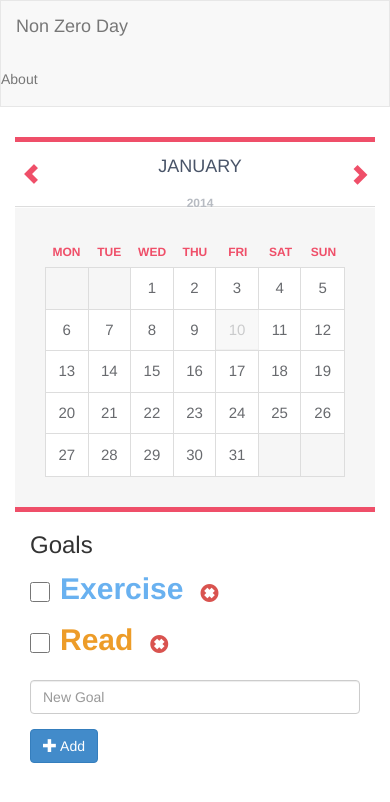
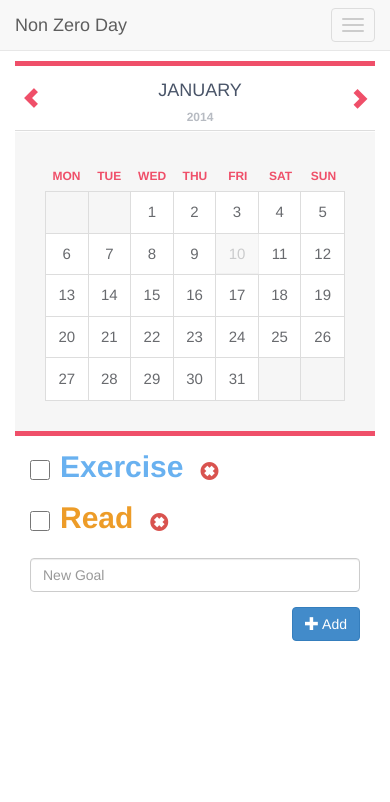
Before and after one commit to wyegelwel/nonzeroday, a website: page views/index.html in a window 390 px wide. Drawn offline with Linux system fonts and the light colour scheme; files that its build step writes are made by us from their sources; files whose address does not match are found by name.

Commit message:
Site now works well on mobile. Needed to add a meta tag in the header. css fix for year

```diff
--- a/public/css/nonzeroday.css
+++ b/public/css/nonzeroday.css
@@ -19,6 +19,11 @@
 
 #addForm{
 	margin-top: 10px;
+	padding-bottom: 100px
+}
+
+#addBtn{
+	float: right;
 }
 
 .btn-rm, .btn-rm:hover, .btn-rm:focus, .btn-rm:active{
@@ -26,9 +31,16 @@
 	border-color: #ffffff;
 }
 
+.navbar{
+	margin-bottom: 0px;
+}
+
 .glyphicon-rm{
 	color: #d9534f;
 }
 
+.custom-year{
+	margin-top: 10px
+}
 
 /*See http://jsfiddle.net/KcsM2/ for how to do multiple colors for background for calendar*/
--- a/views/about.html
+++ b/views/about.html
@@ -2,17 +2,29 @@
 <html lang="en">
 <head>
 <link href="bootstrap/css/bootstrap.css" rel="stylesheet">
+<link rel="stylesheet" type="text/css" href="css/calendar.css" />
 <link href="css/nonzeroday.css" rel="stylesheet">
+<meta name="viewport" content="width=device-width, initial-scale=1.0, maximum-scale=1.0">
+<title>Non Zero Day</title>
 </head>
 <body >
-	<nav class="navbar navbar-default" role="navigation">
+	<nav class="navbar navbar-default navbar-static-top" role="navigation">
 		<div class="navbar-header">
+			 <button type="button" class="navbar-toggle" data-toggle="collapse" data-target="#nav-collapse">
+		      <span class="sr-only">Toggle navigation</span>
+		      <span class="icon-bar"></span>
+		      <span class="icon-bar"></span>
+		      <span class="icon-bar"></span>
+		    </button>
 		    <a class="navbar-brand" href="/">Non Zero Day</a>
 		</div>
-		<ul class="nav navbar-nav">
-	      <li><a href="/about.html">About</a></li>
-	    </ul>
+		<div class="collapse navbar-collapse" id="nav-collapse">
+		    <ul class="nav navbar-nav">
+		      <li><a href="/about">About</a></li>
+		    </ul>
+ 		</div>
 	</nav>
+
 	<div class="container">
 		<p> I would like to use this page to explain Non Zero Day and the app. Please let me know if you have any suggestions </p>
 	</div>
--- a/views/index.html
+++ b/views/index.html
@@ -4,17 +4,27 @@
 <link href="bootstrap/css/bootstrap.css" rel="stylesheet">
 <link rel="stylesheet" type="text/css" href="css/calendar.css" />
 <link href="css/nonzeroday.css" rel="stylesheet">
+<meta name="viewport" content="width=device-width, initial-scale=1.0, maximum-scale=1.0">
 <title>Non Zero Day</title>
 </head>
 <body >
-	<nav class="navbar navbar-default" role="navigation">
+	<nav class="navbar navbar-default navbar-static-top" role="navigation">
 		<div class="navbar-header">
+			 <button type="button" class="navbar-toggle" data-toggle="collapse" data-target="#nav-collapse">
+		      <span class="sr-only">Toggle navigation</span>
+		      <span class="icon-bar"></span>
+		      <span class="icon-bar"></span>
+		      <span class="icon-bar"></span>
+		    </button>
 		    <a class="navbar-brand" href="/">Non Zero Day</a>
 		</div>
+		<div class="collapse navbar-collapse" id="nav-collapse">
 		    <ul class="nav navbar-nav">
 		      <li><a href="/about">About</a></li>
 		    </ul>
+ 		</div>
 	</nav>
+
 	<div class="container">
 		<section>
 			<div class="custom-calendar-wrap">
@@ -33,17 +43,19 @@
 		</section>
 
 		<div id="goalContainer" class = "col-md-6 col-md-offset-4">
-			<h3> Goals </h3>
 			<div id="createdGoalsContainer">
 			</div>
 			<form id="addForm" class="form-inline" role="form">
 			  <div class="form-group">
 			  		<label class="sr-only" for="newGoal"> New Goal </label>
 			      	<input type="text" class="form-control" id="newGoal" placeholder="New Goal">
+
 			  </div>
+			   <div class="form-group">
 				   <button type="button" class="btn btn-primary" id="addBtn">
 						<span class="glyphicon glyphicon-plus"></span> Add
 				   </button>
+			   </div>
 	 		 </form>
 	 	</div>
 	 </div>
```
Lines whose indentation alone changed are shown as unchanged.
